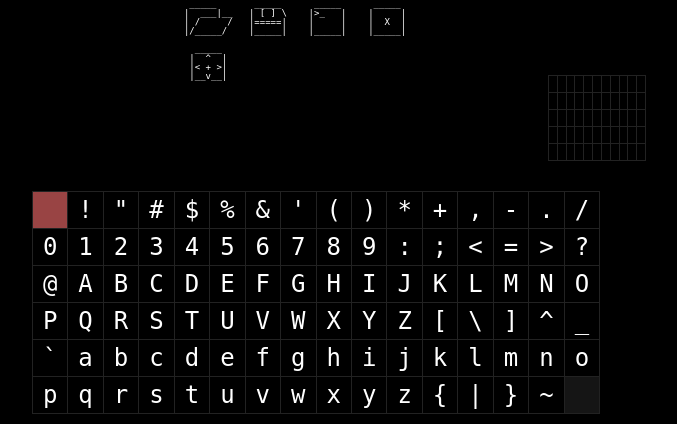
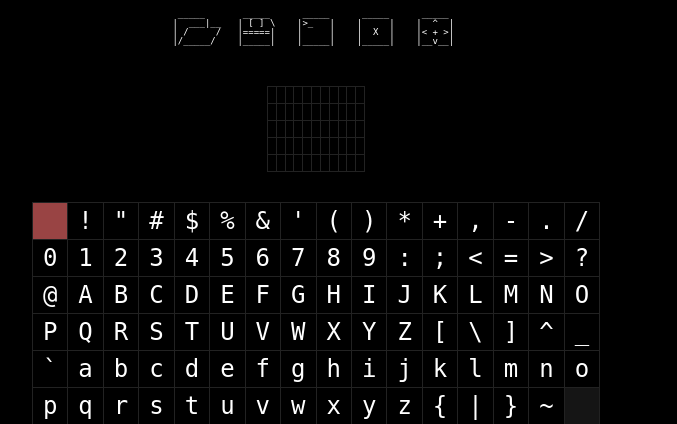
Before and after one commit to HerrZatacke/asciidraw, a PHP site: page / in a window 1280 px wide. Shown: the top 424 px of the page, without its empty margins (324-1001 px from the left). Run offline with PHP 8.4, Linux system fonts and the light colour scheme; some libraries are stand-ins or nearby versions.

Commit message:
menü besser zentriert

```diff
--- a/data/css/style.css
+++ b/data/css/style.css
@@ -25,8 +25,8 @@ body { color: #fff; background: #000; font-family: Arial, sans-serif; font-size:
 
 .asciidraw table.charTable td { border-right: 1px solid #222; border-bottom: 1px solid #222; font-size: 24px; width:auto; height: auto; padding: 10px; }
 
-.asciidraw .menu {width: 275px; margin:0 auto; height: 45px;}
-.asciidraw .menu a {float: left; font-size: 9px}
+.asciidraw .menu {margin:10px auto; height: auto; text-align: center;}
+.asciidraw .menu a {font-size: 9px; display: inline-block;}
 
 .layer { width: 100%; height: 100%; position: fixed; background: rgba(10,10,10,0.8); top: 0; left: 0; }
 
```
